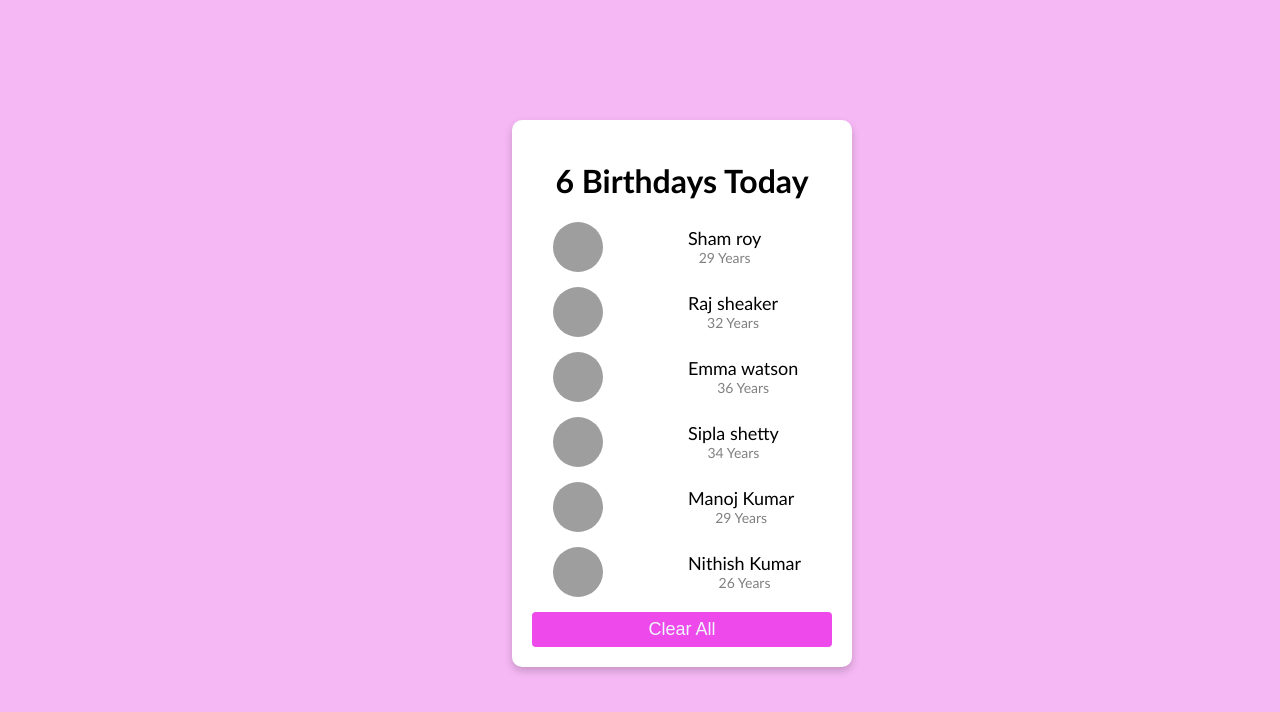
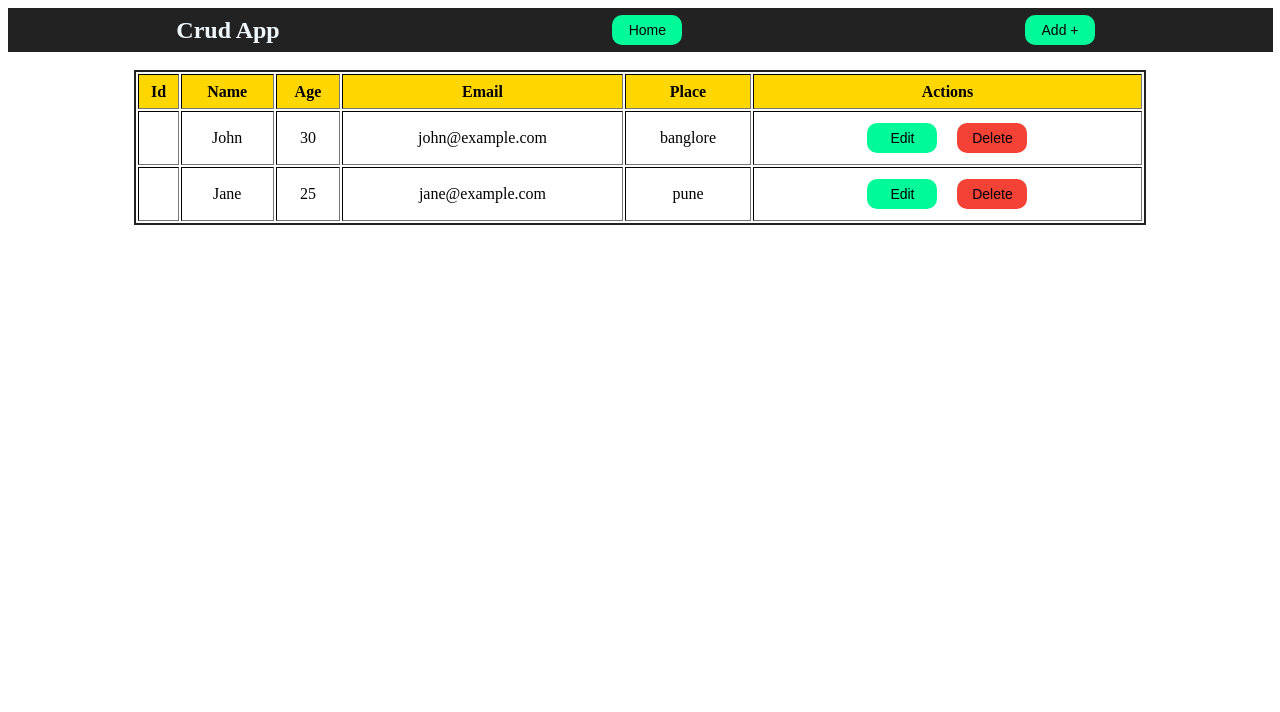
Before and after one commit to M-Premnath/React, a React (Vite) app in the folder react/: page / in a window 1280 px wide. Shown: the top 712 px of the page. Built offline with nearby package versions, Linux system fonts and the light colour scheme; data requests are answered from the project's data file; grey boxes are pictures that could not be loaded.

Commit message:
Crud App initial commit

```diff
--- a/package.json
+++ b/package.json
@@ -1,5 +1,8 @@
 {
   "devDependencies": {
     "sass": "^1.83.0"
+  },
+  "dependencies": {
+    "axios": "^1.7.9"
   }
 }
--- /dev/null
+++ b/react/db.json
@@ -0,0 +1,16 @@
+{
+    "employee": [
+        {
+            "eName": "John",
+            "eMail": "john@example.com",
+            "ePlace": "banglore",
+            "eAge": 30
+        },
+        {
+            "eName": "Jane",
+            "eMail": "jane@example.com",
+            "ePlace": "pune",
+            "eAge": 25
+        }
+    ]
+}
--- a/react/package.json
+++ b/react/package.json
@@ -11,6 +11,7 @@
   },
   "dependencies": {
     "@zegocloud/zego-uikit-prebuilt": "^2.14.0",
+    "json-server": "^1.0.0-beta.3",
     "react": "^18.3.1",
     "react-dom": "^18.3.1",
     "react-router-dom": "^7.1.1"
--- a/react/src/App.jsx
+++ b/react/src/App.jsx
@@ -1,12 +1,24 @@
-import React from 'react'
-import Birthday from './Birthday list/index'
-
+import React from 'react';
+import { BrowserRouter, Routes, Route } from 'react-router-dom';
+import Home from '../src/Project 9 Axios/components/Home.jsx';
+import Create from '../src/Project 9 Axios/components/Create.jsx';
+import Edit from '../src/Project 9 Axios/components/Edit.jsx';
+import '../src/Project 9 Axios/main.css';
+import Navbar from '../src/Project 9 Axios/components/Navbar';
 const App = () => {
   return (
-    <div>
-      <Birthday/>
+    <div className="App">
+      <BrowserRouter>
+        <Navbar/>
+        <Routes>
+          {/* Define your routes here */}
+          <Route path="/" element={<Home />} />
+          <Route path="/create" element={<Create />} />
+          <Route path="/edit/:id" element={<Edit />} />
+        </Routes>
+      </BrowserRouter>
     </div>
-  )
-}
+  );
+};
 
-export default App
+export default App;
--- /dev/null
+++ b/react/src/Project 9 Axios/components/Create.jsx
@@ -0,0 +1,9 @@
+import React from 'react'
+
+const Create = () => {
+  return (
+    <div>Create</div>
+  )
+}
+
+export default Create
--- /dev/null
+++ b/react/src/Project 9 Axios/components/Edit.jsx
@@ -0,0 +1,16 @@
+// Edit.jsx
+import React from 'react';
+import { useParams } from 'react-router-dom';
+
+const Edit = () => {
+  const { id } = useParams();
+
+  return (
+    <div>
+      <h1>Edit Employee with ID: {id}</h1>
+      {/* Add your edit form or logic here */}
+    </div>
+  );
+};
+
+export default Edit;
--- /dev/null
+++ b/react/src/Project 9 Axios/components/Home.jsx
@@ -0,0 +1,63 @@
+import React, { useEffect, useState } from 'react'
+import { Link } from 'react-router-dom'
+import axios from 'axios';
+import '/src/Project 9 Axios/main.css'
+// import Navbar from "./Navbar";
+const Home = () => {
+    const [data, setData]= useState([]);
+
+    useEffect(()=>{
+        axios.get("http://localhost:3000/employee").then((res)=>{
+            setData(res.data);
+            console.log(res.data);
+        });
+    }, []);
+
+  return (
+    <div className='Home'>
+        {/* <nav>
+            <h1>Crud App</h1>
+            <Link to="/create"> <button>Add +</button> </Link>
+        </nav> */}
+        {/* <Navbar /> */}
+        <br />
+        <center >
+            <table border={1} className='table'>
+                <thead>
+                    <tr>
+                        <th>Id</th>
+                        <th>Name</th>
+                        <th>Age</th>
+                        <th>Email</th>
+                        <th>Place</th>
+                        <th>Actions</th>
+                    </tr>
+                </thead>
+                <tbody>
+                    {
+                        data.map((item,index)=>{
+                            return(
+                                <tr key={index}>
+                                    <td>{item.id}</td>
+                                    <td>{item.eName}</td>
+                                    <td>{item.eAge}</td>
+                                    <td>{item.eMail}</td>
+                                    <td>{item.ePlace}</td>
+                                    <td>
+                                    <Link to={`/edit/${item.id}`}>
+                                    <button>Edit</button>
+                                    </Link>
+                                    <button id="dlt-btn">Delete</button>
+                                    </td>
+                                </tr>
+                            )
+                        })
+                    }
+                </tbody>
+            </table>
+        </center>
+    </div>
+  )
+}
+
+export default Home
--- /dev/null
+++ b/react/src/Project 9 Axios/components/Navbar.jsx
@@ -0,0 +1,15 @@
+import React from 'react'
+import { Link } from 'react-router-dom'
+
+
+const Navbar = () => {
+  return (
+    <nav>
+    <h1>Crud App</h1>
+    <Link to="/"> <button>Home</button> </Link>
+    <Link to="/create"> <button>Add +</button> </Link>
+</nav>
+  )
+}
+
+export default Navbar
--- /dev/null
+++ b/react/src/Project 9 Axios/main.css
@@ -0,0 +1,45 @@
+.App{
+    width: 100%;
+    height: 100vh;
+}
+
+
+nav{
+    height: 30px;
+    background-color: #222;
+    width: 99%;
+    display: flex;
+    justify-content: space-around;
+    align-items: center;
+    padding: 7px;
+    color: aliceblue;
+    margin-top: 0px;
+}
+button{
+    height: 30px;
+    background-color: mediumspringgreen;
+    width: 70px;
+    color: black;
+    font-size: 14px;
+    border: none;
+    margin: 10px;
+    cursor: pointer;
+    border-radius: 10px;
+}
+#dlt-btn{
+    background-color: #f44336;
+    color: black;
+}
+.table{
+    width: 80%;
+    text-align: center;
+    border: 2px solid #222;
+}
+thead{
+    background-color: gold;
+    height: 35px;
+}
+thead tr {
+    font-size: 16px;
+    font-weight: bold;
+}
```
Also changed, not shown: react/src/App.css (deleted, +0 -14 lines), 2 other files (tests, documents, lock files or other folders).
